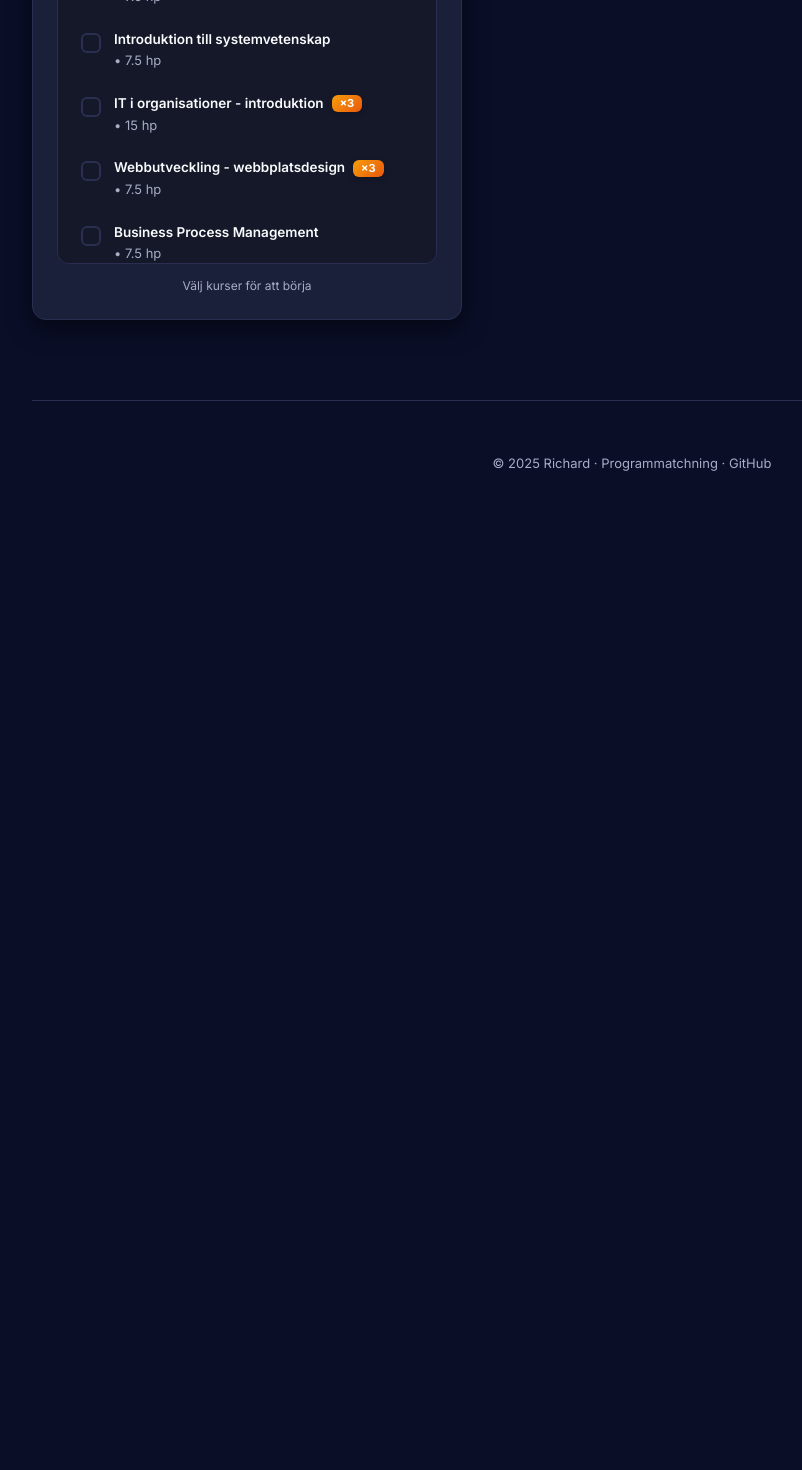
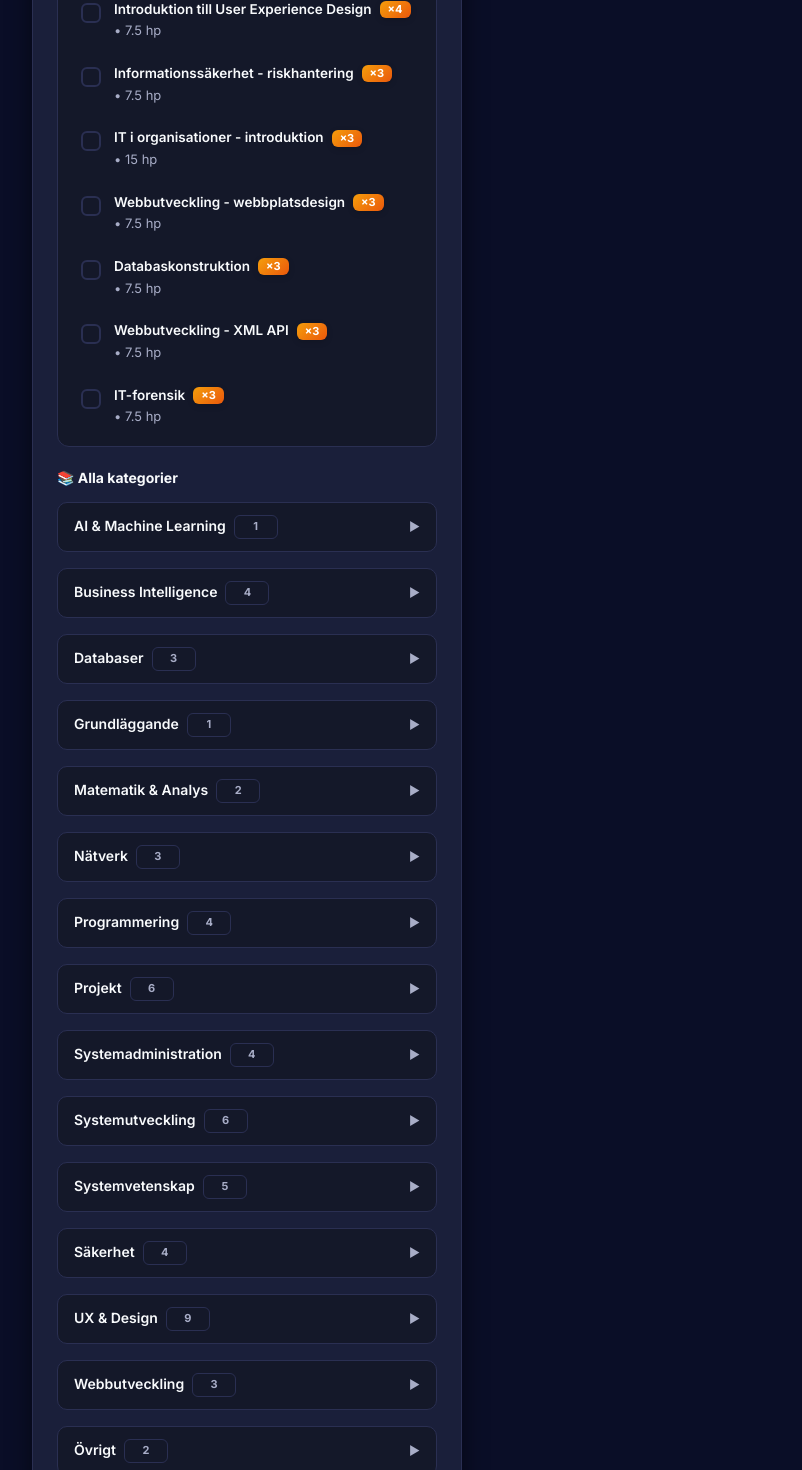
Before and after one commit to ricmanner/IT-program-matcher, a Next.js app: page / in a window 1280 px wide. Shown: the part 760-2230 px from the top of the page, without its empty margins (8-810 px from the left). Before the commit the page ends 1286 px from the top, so only its background shows below. Built offline with nearby package versions, Linux system fonts and the light colour scheme.

Commit message:
added course categories and popular courses section

```diff
--- a/components/CourseSelector.js
+++ b/components/CourseSelector.js
@@ -3,6 +3,7 @@ import { useState, useMemo } from 'react'
 export default function CourseSelector({ courses, selectedIds, onChange, courseOverlapCounts = {} }) {
   const [q, setQ] = useState('')
   const [showSelected, setShowSelected] = useState(false)
+  const [expandedCategories, setExpandedCategories] = useState({})
 
   const coursesById = useMemo(() => {
     const map = {}
@@ -10,9 +11,32 @@ export default function CourseSelector({ courses, selectedIds, onChange, courseO
     return map
   }, [courses])
 
+  // Popular courses based on overlap count
+  const popularCourses = useMemo(() => {
+    return courses
+      .filter(c => courseOverlapCounts[c.id] >= 3)
+      .sort((a, b) => (courseOverlapCounts[b.id] || 0) - (courseOverlapCounts[a.id] || 0))
+      .slice(0, 10)
+  }, [courses, courseOverlapCounts])
+
+  // Group courses by category
+  const coursesByCategory = useMemo(() => {
+    const groups = {}
+    courses.forEach(c => {
+      const cat = c.category || 'Övrigt'
+      if (!groups[cat]) groups[cat] = []
+      groups[cat].push(c)
+    })
+    // Sort categories by name
+    return Object.keys(groups).sort().reduce((acc, key) => {
+      acc[key] = groups[key]
+      return acc
+    }, {})
+  }, [courses])
+
   const filtered = useMemo(() => {
     const s = q.trim().toLowerCase()
-    if (!s) return courses
+    if (!s) return null // Return null when no search, to show categories
     return courses.filter(c => (c.title + ' ' + (c.code||'')).toLowerCase().includes(s))
   }, [q, courses])
 
@@ -22,6 +46,39 @@ export default function CourseSelector({ courses, selectedIds, onChange, courseO
   }
 
   function clearAll() { onChange([]) }
+
+  function toggleCategory(cat) {
+    setExpandedCategories(prev => ({...prev, [cat]: !prev[cat]}))
+  }
+
+  function renderCourseItem(c) {
+    return (
+      <label key={c.id} className="course-item">
+        <input
+          type="checkbox"
+          checked={selectedIds.includes(c.id)}
+          onChange={() => toggle(c.id)}
+          aria-label={`Select ${c.title}`}
+        />
+        <div style={{flex:1,minWidth:0}}>
+          <div style={{fontWeight:600,fontSize:13.5,display:'flex',alignItems:'center',gap:8,flexWrap:'wrap'}}>
+            <span>{c.title}</span>
+            {courseOverlapCounts[c.id] > 1 && (
+              <span
+                className="overlap-badge"
+                title={`Ingår i ${courseOverlapCounts[c.id]} program`}
+              >
+                ×{courseOverlapCounts[c.id]}
+              </span>
+            )}
+          </div>
+          <div className="muted">
+            {c.code ?? ''} {c.credits ? `• ${c.credits} hp` : ''}
+          </div>
+        </div>
+      </label>
+    )
+  }
 
   return (
     <div>
@@ -98,44 +155,65 @@ export default function CourseSelector({ courses, selectedIds, onChange, courseO
 
       <div style={{marginBottom:8}}>
         <div style={{fontWeight:700,fontSize:13,color:'#6b7280'}}>
-          Alla kurser ({filtered.length})
+          {filtered ? `Sökresultat (${filtered.length})` : 'Välj kurser'}
         </div>
       </div>
 
+      {filtered ? (
+        // Show search results
         <div className="course-list">
           {filtered.length === 0 ? (
             <div className="muted" style={{padding:12,textAlign:'center'}}>
               Inga kurser hittades
             </div>
           ) : (
-          filtered.map(c => (
-            <label key={c.id} className="course-item">
-              <input
-                type="checkbox"
-                checked={selectedIds.includes(c.id)}
-                onChange={() => toggle(c.id)}
-                aria-label={`Select ${c.title}`}
-              />
-              <div style={{flex:1,minWidth:0}}>
-                <div style={{fontWeight:600,fontSize:13.5,display:'flex',alignItems:'center',gap:8,flexWrap:'wrap'}}>
-                  <span>{c.title}</span>
-                  {courseOverlapCounts[c.id] > 1 && (
-                    <span
-                      className="overlap-badge"
-                      title={`Ingår i ${courseOverlapCounts[c.id]} program`}
-                    >
-                      ×{courseOverlapCounts[c.id]}
-                    </span>
+            filtered.map(c => renderCourseItem(c))
           )}
         </div>
-                <div className="muted">
-                  {c.code ?? ''} {c.credits ? `• ${c.credits} hp` : ''}
+      ) : (
+        // Show popular + categories
+        <>
+          {popularCourses.length > 0 && (
+            <div style={{marginBottom:16}}>
+              <div style={{fontWeight:700,fontSize:14,marginBottom:12,color:'var(--primary)'}}>
+                ⭐ Populära kurser
+              </div>
+              <div className="course-list" style={{maxHeight:'none',marginBottom:0}}>
+                {popularCourses.map(c => renderCourseItem(c))}
               </div>
             </div>
-            </label>
-          ))
+          )}
+
+          <div style={{fontWeight:700,fontSize:14,marginBottom:12,marginTop:20}}>
+            📚 Alla kategorier
+          </div>
+          <div style={{display:'flex',flexDirection:'column',gap:12}}>
+            {Object.entries(coursesByCategory).map(([category, coursesInCat]) => (
+              <div key={category}>
+                <div
+                  className="collapsible-header"
+                  onClick={() => toggleCategory(category)}
+                >
+                  <div style={{display:'flex',alignItems:'center',gap:8}}>
+                    <strong style={{fontWeight:600,fontSize:14}}>{category}</strong>
+                    <span className="count-badge" style={{background:'var(--bg-secondary)',color:'var(--text-muted)',border:'1px solid var(--card-border)'}}>
+                      {coursesInCat.length}
+                    </span>
+                  </div>
+                  <span className="collapse-icon">
+                    {expandedCategories[category] ? '▼' : '▶'}
+                  </span>
+                </div>
+                {expandedCategories[category] && (
+                  <div className="course-list" style={{marginTop:8,maxHeight:'400px'}}>
+                    {coursesInCat.map(c => renderCourseItem(c))}
+                  </div>
                 )}
               </div>
+            ))}
+          </div>
+        </>
+      )}
 
       <div className="muted" style={{marginTop:12,textAlign:'center',fontSize:12}}>
         {selectedIds.length > 0 ? `${selectedIds.length} valda` : 'Välj kurser för att börja'}
--- a/data/courses.js
+++ b/data/courses.js
@@ -1,61 +1,61 @@
 const courses = [
-  { id: 'databassystem', title: 'Databassystem', credits: 7.5 },
-  { id: 'grundlaggande-programmering-cpp', title: 'Grundläggande programmering i/med C++', credits: 7.5 },
-  { id: 'informationssakerhet-riskhantering', title: 'Informationssäkerhet - riskhantering', credits: 7.5 },
-  { id: 'introduktion-till-informationssakerhet', title: 'Introduktion till informationssäkerhet', credits: 7.5 },
-  { id: 'introduktion-till-systemvetenskap', title: 'Introduktion till systemvetenskap', credits: 7.5 },
-  { id: 'it-i-organisationer-introduktion', title: 'IT i organisationer - introduktion', credits: 15 },
-  { id: 'webbutveckling-webbplatsdesign', title: 'Webbutveckling - webbplatsdesign', credits: 7.5 },
-  { id: 'business-process-management', title: 'Business Process Management', credits: 7.5 },
-  { id: 'data-warehousing-teknologier-och-metoder', title: 'Data Warehousing - teknologier och metoder', credits: 15 },
-  { id: 'databaskonstruktion', title: 'Databaskonstruktion', credits: 7.5 },
-  { id: 'foretagsprojekt-inriktning-informationssystemutveckling', title: 'Företagsprojekt inriktning informationssystemutveckling', credits: 15 },
-  { id: 'utveckling-av-it-i-organisationer-systemvetenskap', title: 'Utveckling av IT i organisationer - inriktning systemvetenskap', credits: 15 },
-  { id: 'webbutveckling-xml-api', title: 'Webbutveckling - XML API', credits: 7.5 },
-  { id: 'aktuella-trender-i-informationssystem', title: 'Aktuella trender i informationssystem', credits: 7.5 },
-  { id: 'introduktion-till-ux-design', title: 'Introduktion till User Experience Design', credits: 7.5 },
-  { id: 'it-forensik', title: 'IT-forensik', credits: 7.5 },
-  { id: 'manniskans-kognitiva-formagor-och-it', title: 'Människans kognitiva förmågor och IT', credits: 7.5 },
-  { id: 'statistik', title: 'Statistik', credits: 7.5 },
-  { id: 'webbprogrammering', title: 'Webbprogrammering', credits: 7.5 },
-  { id: 'datakommunikation-introduktion', title: 'Datakommunikation - Introduktion', credits: 7.5 },
-  { id: 'datorns-grunder', title: 'Datorns grunder', credits: 7.5 },
-  { id: 'diskret-matematik', title: 'Diskret matematik', credits: 7.5 },
-  { id: 'algoritmer-och-datastrukturer', title: 'Algoritmer och datastrukturer', credits: 7.5 },
-  { id: 'distribuerade-system', title: 'Distribuerade system', credits: 7.5 },
-  { id: 'introduktion-till-artificiell-intelligens', title: 'Introduktion till artificiell intelligens', credits: 7.5 },
-  { id: 'objektorienterad-programmering', title: 'Objektorienterad programmering', credits: 7.5 },
-  { id: 'operativsystem', title: 'Operativsystem', credits: 7.5 },
-  { id: 'parallella-processer', title: 'Parallella processer', credits: 7.5 },
-  { id: 'programvarutestning', title: 'Programvarutestning', credits: 7.5 },
-  { id: 'projekt-i-software-engineering', title: 'Projekt i Software Engineering', credits: 15 },
-  { id: 'software-engineering', title: 'Software Engineering', credits: 7.5 },
-  { id: 'systemutveckling-forskning-och-utveckling', title: 'Systemutveckling - forskning och utveckling', credits: 7.5 },
-  { id: 'tradlosa-natverk', title: 'Trådlösa nätverk', credits: 7.5 },
-  { id: 'datakommunikation-routing-och-switching', title: 'Datakommunikation - Routing och switching', credits: 9 },
-  { id: 'informationssakerhet-natverkssakerhet', title: 'Informationssäkerhet - nätverkssäkerhet', credits: 7.5 },
-  { id: 'linux-administration', title: 'Linux-administration', credits: 7.5 },
-  { id: 'projekt-i-design-av-it-infrastruktur', title: 'Projekt i design av IT-infrastruktur', credits: 15 },
-  { id: 'scriptprogrammering', title: 'Scriptprogrammering', credits: 7.5 },
-  { id: 'systemadministration-och-anvandarsupport', title: 'Systemadministration och användarsupport', credits: 7.5 },
-  { id: 'virtualisering-moln-och-lagring', title: 'Virtualisering, moln och lagring', credits: 7.5 },
-  { id: 'windows-administration-i', title: 'Windows-administration I', credits: 7.5 },
-  { id: 'hallbar-utveckling', title: 'Hållbar utveckling', credits: 7.5 },
-  { id: 'vetenskapliga-metoder', title: 'Vetenskapliga metoder', credits: 7.5 },
-  { id: 'introduktion-till-businessintelligence', title: 'Introduktion till BusinessIntelligence', credits: 7.5 },
-  { id: 'businessintelligence-praktisk-analys', title: 'BusinessIntelligence - praktisk analys', credits: 7.5 },
-  { id: 'foretagsprojekt-inriktning-businessintelligence', title: 'Företagsprojekt inriktning BusinessIntelligence', credits: 15 },
-  { id: 'utveckling-av-it-i-organisationer-businessintelligence', title: 'Utveckling av IT i organisationer - inriktning BusinessIntelligence', credits: 15 },
-  { id: 'businessintelligence-aktuella-trender', title: 'BusinessIntelligence - aktuella trender', credits: 7.5 },
-  { id: 'affective-interaction-och-emotioner', title: 'Affective interaction och emotioner', credits: 7.5 },
-  { id: 'forskningsmetoder-och-tekniker-inom-ux-design', title: 'Forskningsmetoder och tekniker inom User Experience Design', credits: 15 },
-  { id: 'prototyping-och-granssnittsdesign', title: 'Prototyping och gränssnittsdesign', credits: 7.5 },
-  { id: 'prototypprojekt', title: 'Prototypprojekt', credits: 7.5 },
-  { id: 'service-design', title: 'Service design', credits: 7.5 },
-  { id: 'social-computing-och-datorstott-samarbete', title: 'Social Computing och datorstött samarbete', credits: 7.5 },
-  { id: 'ux-design-forskning-och-utveckling', title: 'User Experience Design - forskning och utveckling', credits: 15 },
-  { id: 'ux-design-projekt-i-extern-organisation', title: 'User Experience Design - projekt i extern organisation', credits: 15 },
-  { id: 'utvarderingsmetoder-inom-ux-design', title: 'Utvärderingsmetoder inom User Experience Design', credits: 7.5 }
+  { id: 'databassystem', title: 'Databassystem', credits: 7.5, category: 'Databaser' },
+  { id: 'grundlaggande-programmering-cpp', title: 'Grundläggande programmering i/med C++', credits: 7.5, category: 'Programmering' },
+  { id: 'informationssakerhet-riskhantering', title: 'Informationssäkerhet - riskhantering', credits: 7.5, category: 'Säkerhet' },
+  { id: 'introduktion-till-informationssakerhet', title: 'Introduktion till informationssäkerhet', credits: 7.5, category: 'Säkerhet' },
+  { id: 'introduktion-till-systemvetenskap', title: 'Introduktion till systemvetenskap', credits: 7.5, category: 'Systemvetenskap' },
+  { id: 'it-i-organisationer-introduktion', title: 'IT i organisationer - introduktion', credits: 15, category: 'Systemvetenskap' },
+  { id: 'webbutveckling-webbplatsdesign', title: 'Webbutveckling - webbplatsdesign', credits: 7.5, category: 'Webbutveckling' },
+  { id: 'business-process-management', title: 'Business Process Management', credits: 7.5, category: 'Systemvetenskap' },
+  { id: 'data-warehousing-teknologier-och-metoder', title: 'Data Warehousing - teknologier och metoder', credits: 15, category: 'Databaser' },
+  { id: 'databaskonstruktion', title: 'Databaskonstruktion', credits: 7.5, category: 'Databaser' },
+  { id: 'foretagsprojekt-inriktning-informationssystemutveckling', title: 'Företagsprojekt inriktning informationssystemutveckling', credits: 15, category: 'Projekt' },
+  { id: 'utveckling-av-it-i-organisationer-systemvetenskap', title: 'Utveckling av IT i organisationer - inriktning systemvetenskap', credits: 15, category: 'Systemvetenskap' },
+  { id: 'webbutveckling-xml-api', title: 'Webbutveckling - XML API', credits: 7.5, category: 'Webbutveckling' },
+  { id: 'aktuella-trender-i-informationssystem', title: 'Aktuella trender i informationssystem', credits: 7.5, category: 'Systemvetenskap' },
+  { id: 'introduktion-till-ux-design', title: 'Introduktion till User Experience Design', credits: 7.5, category: 'UX & Design' },
+  { id: 'it-forensik', title: 'IT-forensik', credits: 7.5, category: 'Säkerhet' },
+  { id: 'manniskans-kognitiva-formagor-och-it', title: 'Människans kognitiva förmågor och IT', credits: 7.5, category: 'UX & Design' },
+  { id: 'statistik', title: 'Statistik', credits: 7.5, category: 'Matematik & Analys' },
+  { id: 'webbprogrammering', title: 'Webbprogrammering', credits: 7.5, category: 'Webbutveckling' },
+  { id: 'datakommunikation-introduktion', title: 'Datakommunikation - Introduktion', credits: 7.5, category: 'Nätverk' },
+  { id: 'datorns-grunder', title: 'Datorns grunder', credits: 7.5, category: 'Grundläggande' },
+  { id: 'diskret-matematik', title: 'Diskret matematik', credits: 7.5, category: 'Matematik & Analys' },
+  { id: 'algoritmer-och-datastrukturer', title: 'Algoritmer och datastrukturer', credits: 7.5, category: 'Programmering' },
+  { id: 'distribuerade-system', title: 'Distribuerade system', credits: 7.5, category: 'Systemutveckling' },
+  { id: 'introduktion-till-artificiell-intelligens', title: 'Introduktion till artificiell intelligens', credits: 7.5, category: 'AI & Machine Learning' },
+  { id: 'objektorienterad-programmering', title: 'Objektorienterad programmering', credits: 7.5, category: 'Programmering' },
+  { id: 'operativsystem', title: 'Operativsystem', credits: 7.5, category: 'Systemutveckling' },
+  { id: 'parallella-processer', title: 'Parallella processer', credits: 7.5, category: 'Systemutveckling' },
+  { id: 'programvarutestning', title: 'Programvarutestning', credits: 7.5, category: 'Systemutveckling' },
+  { id: 'projekt-i-software-engineering', title: 'Projekt i Software Engineering', credits: 15, category: 'Projekt' },
+  { id: 'software-engineering', title: 'Software Engineering', credits: 7.5, category: 'Systemutveckling' },
+  { id: 'systemutveckling-forskning-och-utveckling', title: 'Systemutveckling - forskning och utveckling', credits: 7.5, category: 'Systemutveckling' },
+  { id: 'tradlosa-natverk', title: 'Trådlösa nätverk', credits: 7.5, category: 'Nätverk' },
+  { id: 'datakommunikation-routing-och-switching', title: 'Datakommunikation - Routing och switching', credits: 9, category: 'Nätverk' },
+  { id: 'informationssakerhet-natverkssakerhet', title: 'Informationssäkerhet - nätverkssäkerhet', credits: 7.5, category: 'Säkerhet' },
+  { id: 'linux-administration', title: 'Linux-administration', credits: 7.5, category: 'Systemadministration' },
+  { id: 'projekt-i-design-av-it-infrastruktur', title: 'Projekt i design av IT-infrastruktur', credits: 15, category: 'Projekt' },
+  { id: 'scriptprogrammering', title: 'Scriptprogrammering', credits: 7.5, category: 'Programmering' },
+  { id: 'systemadministration-och-anvandarsupport', title: 'Systemadministration och användarsupport', credits: 7.5, category: 'Systemadministration' },
+  { id: 'virtualisering-moln-och-lagring', title: 'Virtualisering, moln och lagring', credits: 7.5, category: 'Systemadministration' },
+  { id: 'windows-administration-i', title: 'Windows-administration I', credits: 7.5, category: 'Systemadministration' },
+  { id: 'hallbar-utveckling', title: 'Hållbar utveckling', credits: 7.5, category: 'Övrigt' },
+  { id: 'vetenskapliga-metoder', title: 'Vetenskapliga metoder', credits: 7.5, category: 'Övrigt' },
+  { id: 'introduktion-till-businessintelligence', title: 'Introduktion till BusinessIntelligence', credits: 7.5, category: 'Business Intelligence' },
+  { id: 'businessintelligence-praktisk-analys', title: 'BusinessIntelligence - praktisk analys', credits: 7.5, category: 'Business Intelligence' },
+  { id: 'foretagsprojekt-inriktning-businessintelligence', title: 'Företagsprojekt inriktning BusinessIntelligence', credits: 15, category: 'Projekt' },
+  { id: 'utveckling-av-it-i-organisationer-businessintelligence', title: 'Utveckling av IT i organisationer - inriktning BusinessIntelligence', credits: 15, category: 'Business Intelligence' },
+  { id: 'businessintelligence-aktuella-trender', title: 'BusinessIntelligence - aktuella trender', credits: 7.5, category: 'Business Intelligence' },
+  { id: 'affective-interaction-och-emotioner', title: 'Affective interaction och emotioner', credits: 7.5, category: 'UX & Design' },
+  { id: 'forskningsmetoder-och-tekniker-inom-ux-design', title: 'Forskningsmetoder och tekniker inom User Experience Design', credits: 15, category: 'UX & Design' },
+  { id: 'prototyping-och-granssnittsdesign', title: 'Prototyping och gränssnittsdesign', credits: 7.5, category: 'UX & Design' },
+  { id: 'prototypprojekt', title: 'Prototypprojekt', credits: 7.5, category: 'Projekt' },
+  { id: 'service-design', title: 'Service design', credits: 7.5, category: 'UX & Design' },
+  { id: 'social-computing-och-datorstott-samarbete', title: 'Social Computing och datorstött samarbete', credits: 7.5, category: 'UX & Design' },
+  { id: 'ux-design-forskning-och-utveckling', title: 'User Experience Design - forskning och utveckling', credits: 15, category: 'UX & Design' },
+  { id: 'ux-design-projekt-i-extern-organisation', title: 'User Experience Design - projekt i extern organisation', credits: 15, category: 'Projekt' },
+  { id: 'utvarderingsmetoder-inom-ux-design', title: 'Utvärderingsmetoder inom User Experience Design', credits: 7.5, category: 'UX & Design' }
 ]
 
 export default courses
```
Lines whose indentation alone changed are shown as unchanged.
